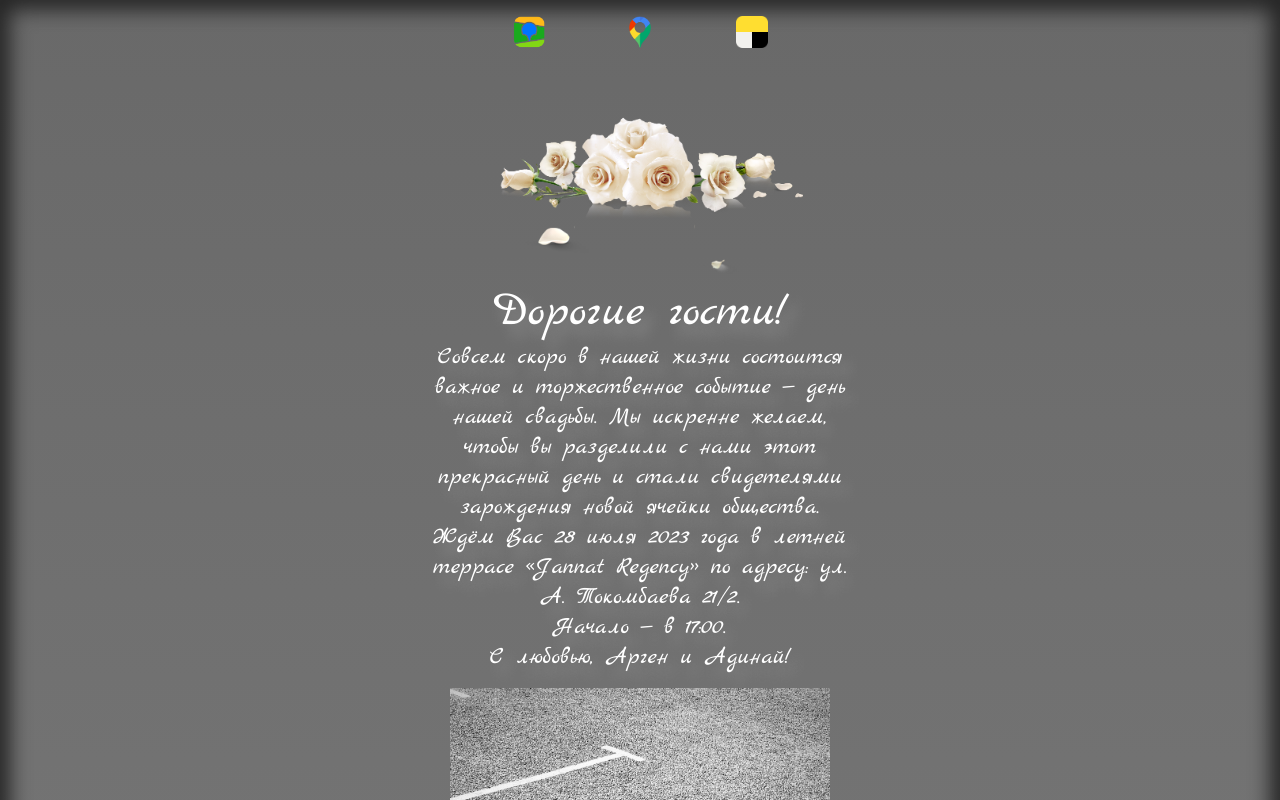
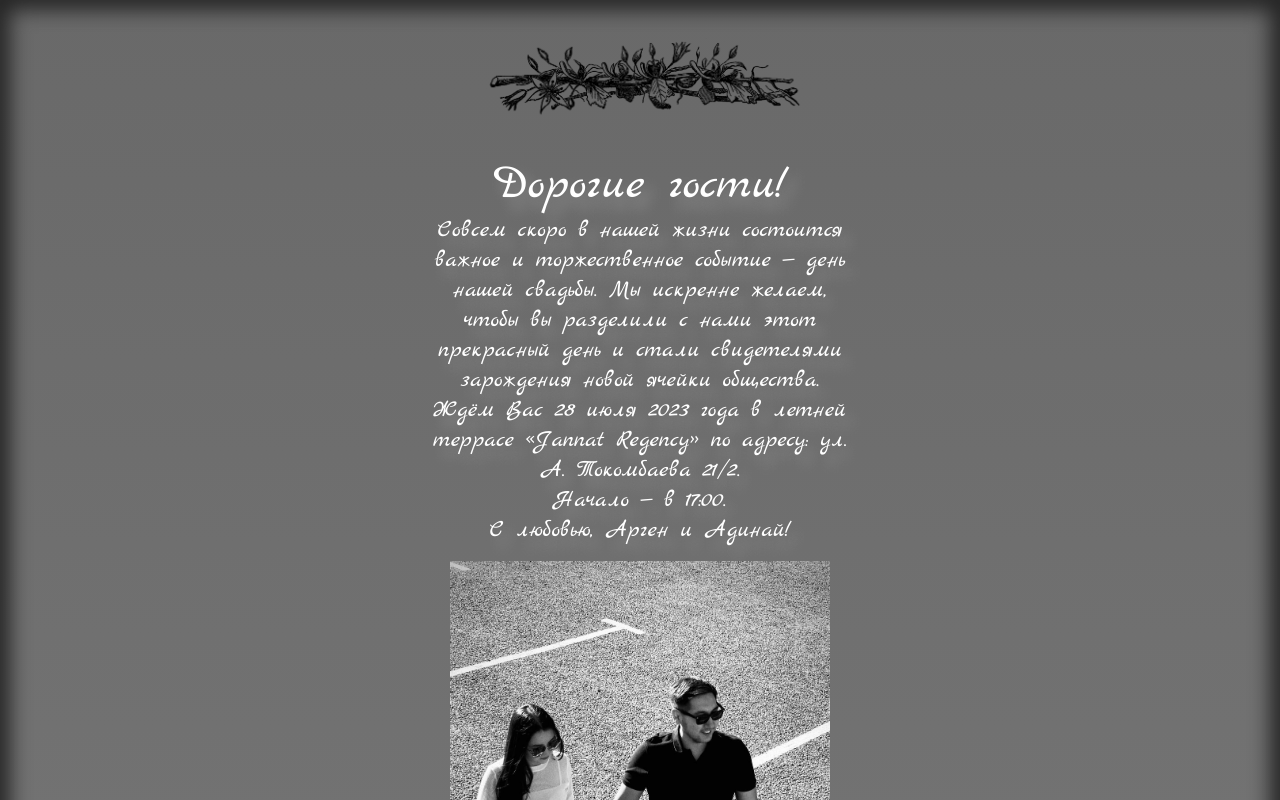
Before and after one commit to Oscarquell/feedback-client, a React (Create React App) app: page /eventRU in a window 1280 px wide. Shown: the top 800 px of the page. Built offline with nearby package versions, Linux system fonts and the light colour scheme.

Commit message:
change bouquet

```diff
--- a/src/components/feedbackForm/feedback.jsx
+++ b/src/components/feedbackForm/feedback.jsx
@@ -6,7 +6,7 @@ import Box from "@mui/material/Box";
 import LoadingButton from "@mui/lab/LoadingButton";
 import SendIcon from "@mui/icons-material/Send";
 import Underline from "../../media/img/razdelitel.png";
-import Bouquet4 from "../../media/img/buket4.png";
+import Bouquet3 from "../../media/img/buket3.png";
 import './style.css'
 
 const FeedbackForm = () => {
@@ -111,7 +111,7 @@ const FeedbackForm = () => {
             transition={{ ease: "easeInOut", duration: 1 }}
             className='feedback-from-bg'>
             <div className="bouquet-decoration">
-                <img src={Bouquet4} alt="" className="bouquet"/>
+                <img src={Bouquet3} alt="" className="bouquet"/>
             </div>
             <h2 className='feedback-form-title'>АНКЕТА ГОСТЯ</h2>
             <p className="feedback-form-description">
--- a/src/components/firstSection/index.jsx
+++ b/src/components/firstSection/index.jsx
@@ -1,16 +1,22 @@
 import React from 'react';
 import './style.css'
-import Bouquet from "../../media/img/buket.png";
-
+import Underline from "../../media/img/razdelitel.png";
 
 const FirstSection = () => {
 
     return (
             <div className='first-section-bg'>
+                    <p className="first-section-janat">Место проведения</p>
+                    <p className="first-section-janat">«Jannat Regency»</p>
+                    <p className="first-section-janat">28.07.2023</p>
                     <div className='first-section-maps-wrap'>
-                        <a className='first-section-maps two-gis' target="_blank" href="https://go.2gis.com/uzipr" />
-                        <a className=' first-section-maps google-maps' target="_blank" href="https://goo.gl/maps/cvaGhSYcN7sXZu178" />
-                        <a className=' first-section-maps yandex-taxi' href="https://3.redirect.appmetrica.yandex.com/route?end-lat=42.878968&end-lon=74.606929&level=50&ref=yoursiteru&appmetrica_tracking_id=1178268795219780156" />
+                        <a className='first-section-maps two-gis' target="_blank" href="https://go.2gis.com/hc98u" />
+                        <a className=' first-section-maps google-maps' target="_blank" href="https://goo.gl/maps/M6wRdX2y3WxPBjfaA" />
+                        <a className=' first-section-maps yandex-taxi' href="https://3.redirect.appmetrica.yandex.com/route?end-lat=42.820475&end-lon=74.617152&level=50&ref=yoursiteru&appmetrica_tracking_id=1178268795219780156" />
+
+                    </div>
+                     <div className="underline">
+                        <img src={Underline} alt="" className="underline-img"/>
                     </div>
             </div>
     );
--- a/src/components/firstSection/style.css
+++ b/src/components/firstSection/style.css
@@ -1,12 +1,13 @@
 .first-section-bg {
-    width: 90%;
-    margin: 2vh auto 0;
+    width: 100%;
+    margin: 0 auto;
 }
 
 .first-section-maps-wrap {
     display: flex;
     justify-content: space-evenly;
     align-items: center;
+    margin-top: 2vh;
 }
 
 .first-section-maps {
@@ -40,3 +41,12 @@
     max-width: 100%;
     height: auto;
 }
+
+.first-section-janat {
+    font-family: 'Playfair Display', serif;
+    text-align: center;
+    color: white;
+    font-size: 1.5em;
+    width: 90%;
+    margin: 0 auto;
+}
--- a/src/components/pages/mainPageRus/index.jsx
+++ b/src/components/pages/mainPageRus/index.jsx
@@ -26,11 +26,11 @@ const MainPageRus = () => {
                         <CircularIndeterminate />
                         :
                         <div>
-                            <FirstSection />
                             <SecondSection />
                             <Rules />
                             <FeedbackForm />
                             <TimerBlock />
+                            <FirstSection />
                             <Footer />
                         </div>
                 }
--- a/src/components/secondSection/index.jsx
+++ b/src/components/secondSection/index.jsx
@@ -1,17 +1,16 @@
 import React from 'react';
 import { motion } from "framer-motion";
 import Photo1 from '../../media/img/1.jpg'
-import Bouquet2 from "../../media/img/buket2.png";
 import Underline from '../../media/img/razdelitel.png'
 import './style.css'
-import Bouquet from "../../media/img/buket.png";
+import Bouquet5 from "../../media/img/buket5.png";
 
 const SecondSection = () => {
     return (
         <div className='second-section-bg'>
             <div className="second-section-invite">
                 <div className="bouquet-decoration">
-                    <img src={Bouquet} alt="" className="bouquet"/>
+                    <img src={Bouquet5} alt="" className="bouquet"/>
                 </div>
                 <p className='second-section-invite-title'> Дорогие гости!</p>
                 <p>Совсем скоро в нашей жизни состоится важное и торжественное событие — день нашей свадьбы. Мы искренне желаем, чтобы вы разделили с нами этот прекрасный день и стали свидетелями зарождения новой ячейки общества.</p>
--- a/src/components/timerBlock/timer.jsx
+++ b/src/components/timerBlock/timer.jsx
@@ -65,7 +65,7 @@ const TimerBlock = () => {
     }
 
 
-    const targetDate = new Date(2023, 6, 20, 14, 18, 0);
+    const targetDate = new Date(2023, 6, 28, 17, 0, 0);
 
 
     React.useEffect(() => {
```
Also changed, not shown: src/media/img/buket5.png (added).
